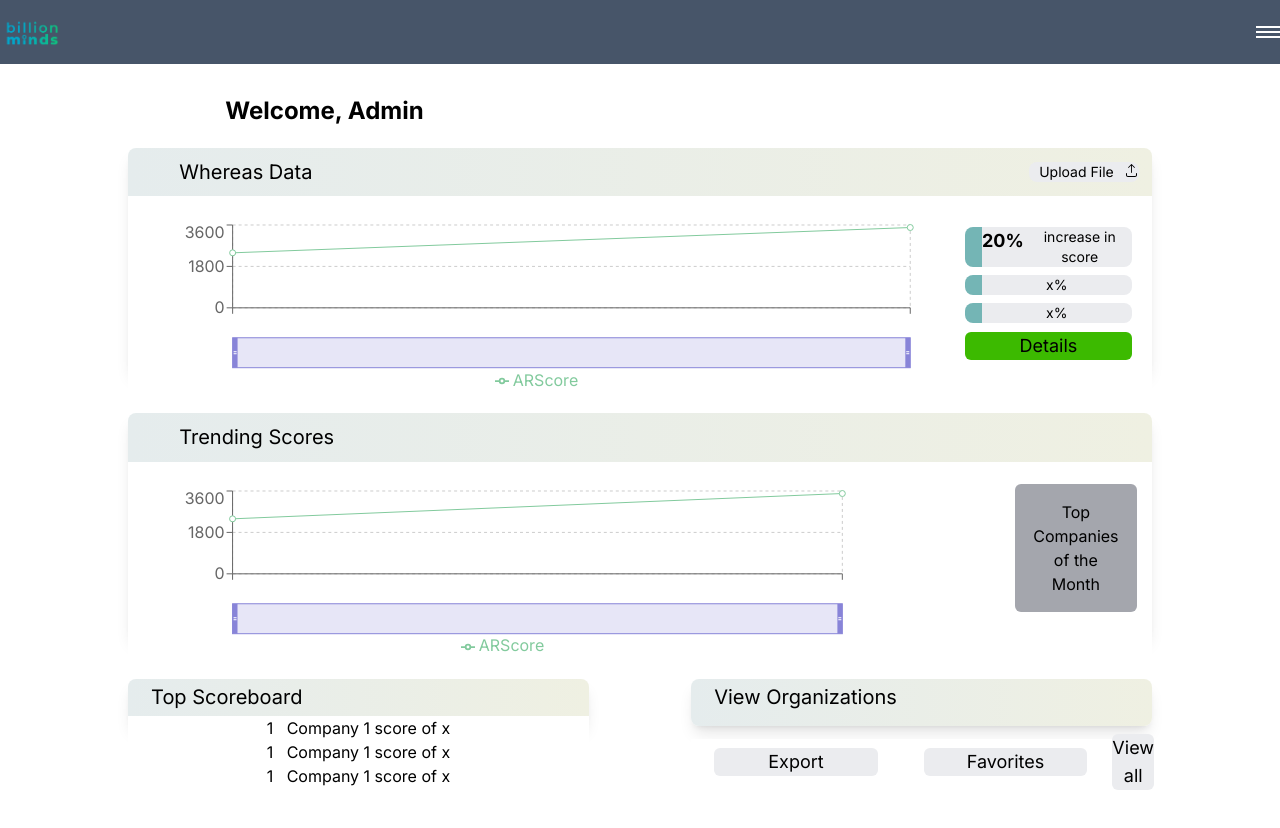
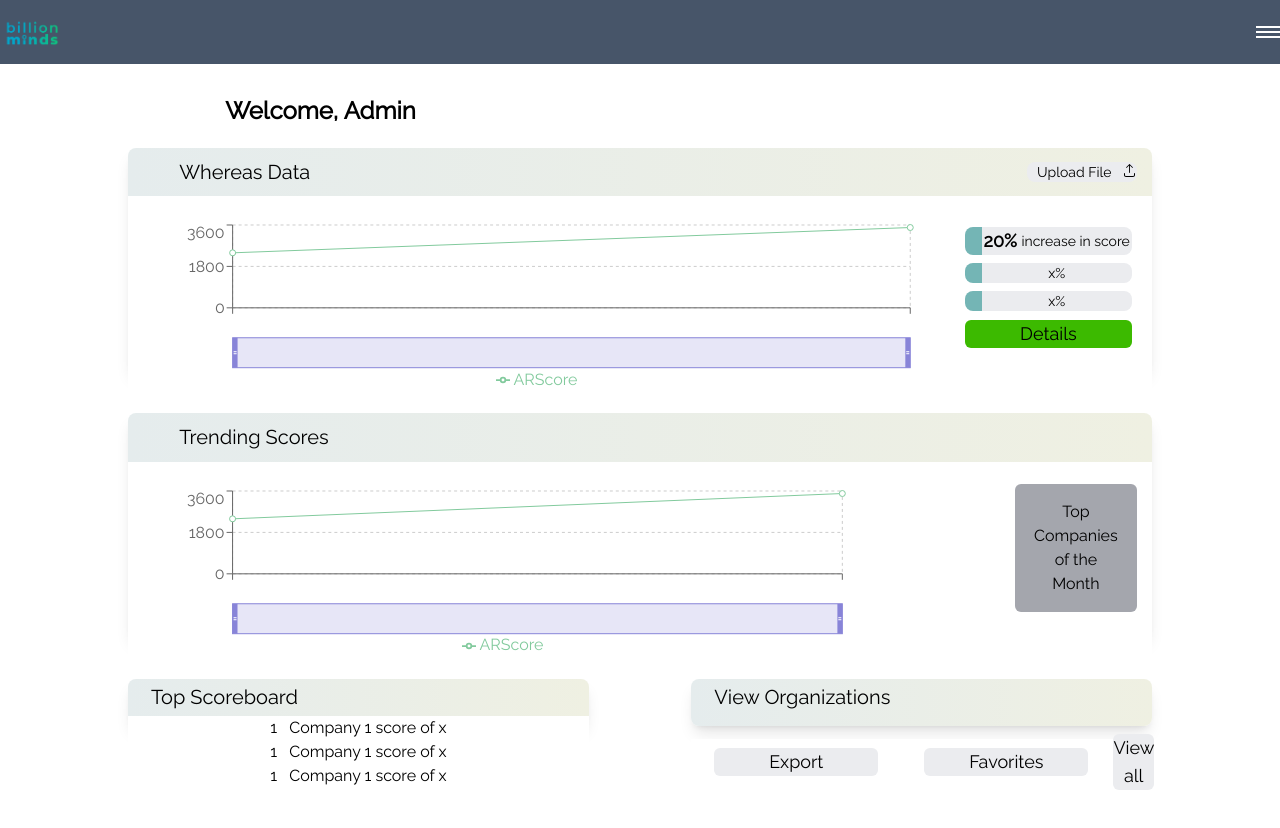
Before and after one commit to dy-ma/BillionMinds-Dash, a Next.js app: page /admin in a window 1280 px wide. Shown: the top 828 px of the page. Built offline with nearby package versions, Linux system fonts and the light colour scheme.

Commit message:
font support

```diff
--- a/app/admin/page.tsx
+++ b/app/admin/page.tsx
@@ -4,6 +4,9 @@ import LineChartComponent from "@/components/line-chart";
 import { ResponsiveContainer, LineChart, Bar, Brush, XAxis,
     YAxis, CartesianGrid, Tooltip, Line, Legend} from 'recharts';
 import Link from "next/link";
+
+import { raleway } from '../fonts';
+import { Raleway } from 'next/font/google';
 
 export default function Dash() {
 
@@ -21,7 +24,7 @@ export default function Dash() {
 
 
     return (
-      <div className="flex flex-col h-screen bg-white px-[10%] py-[2%] text-black text-clip overflow-hidden">
+      <div className={`flex flex-col h-screen bg-white px-[10%] py-[2%] text-black text-clip overflow-hidden`}>
         <div className=" mx-[5%] flex flex-row h-[5%]">
           <div className="flex items-end text-black text-2xl ml-[5%] mr-[60%] font-bold">
             <p>Welcome, Admin</p>
@@ -31,7 +34,7 @@ export default function Dash() {
 
         <div className="h-[30%] my-[2%] flex flex-col shadow-lg rounded-lg bg-gradient-to-r from-grad1-start to-grad1-end">
           <div className="flex items-center text-black text-xl py-[1%] ">
-            <p className="ml-[5%] font-raleway">Whereas Data</p>
+            <p className="ml-[5%]">Whereas Data</p>
             <div className="flex flex-row ml-[70%] bg-main-grey rounded-lg text-sm hover:bg-grey">
               <div className="flex flex-row">
                 <p className='mx-[10px]'>Upload File</p>
--- /dev/null
+++ b/app/fonts.ts
@@ -0,0 +1,7 @@
+import { Raleway } from 'next/font/google'
+
+export const raleway = Raleway({
+  weight: '400',
+  subsets: ['latin'],
+  display: 'swap',
+})
--- a/app/globals.css
+++ b/app/globals.css
@@ -2,7 +2,7 @@
 @tailwind components;
 @tailwind utilities;
 
-@import url('https://fonts.googleapis.com/css2?family=Raleway&display=swap');
+/* @import url('https://fonts.googleapis.com/css2?family=Raleway&display=swap'); */
 
 :root {
   --foreground-rgb: 0, 0, 0;
@@ -11,11 +11,11 @@
   min-height: 100vh;
 }
 
-@layer base {
+/* @layer base {
   html {
     font-family: "Raleway", sans-serif;
   }
-}
+} */
 
 @media (prefers-color-scheme: dark) {
   :root {
--- a/app/layout.tsx
+++ b/app/layout.tsx
@@ -1,9 +1,9 @@
 import type { Metadata } from 'next'
-import { Inter } from 'next/font/google'
+import { raleway } from './fonts'
 import Header from '@/components/Header'
 import './globals.css'
 
-const inter = Inter({ subsets: ['latin'] })
+
 
 export const metadata: Metadata = {
   title: 'Create Next App',
@@ -17,7 +17,7 @@ export default function RootLayout({
 }) {
   return (
     <html lang="en">
-      <body className={inter.className}>
+      <body className={raleway.className}>
         <Header/>
         {children}
       </body>
--- a/app/page.tsx
+++ b/app/page.tsx
@@ -2,7 +2,7 @@ import Image from 'next/image'
 
 export default function Home() {
   return (
-    <main className="flex min-h-screen flex-col items-center justify-between p-24 font-raleway">
+    <main className="flex min-h-screen flex-col items-center justify-between p-24">
       <div className="z-10 max-w-5xl w-full items-center justify-between font-mono text-sm lg:flex">
         <p className="fixed left-0 top-0 flex w-full justify-center border-b border-gray-300 bg-gradient-to-b from-zinc-200 pb-6 pt-8 backdrop-blur-2xl dark:border-neutral-800 dark:bg-zinc-800/30 dark:from-inherit lg:static lg:w-auto  lg:rounded-xl lg:border lg:bg-gray-200 lg:p-4 lg:dark:bg-zinc-800/30">
           Get started by editing&nbsp;
--- a/tailwind.config.ts
+++ b/tailwind.config.ts
@@ -8,9 +8,6 @@ const config: Config = {
   ],
   theme: {
     extend: {
-      fontFamily: {
-        sans: ["Raleway", "sans-serif"],
-      },
       backgroundImage: {
         "gradient-radial": "radial-gradient(var(--tw-gradient-stops))",
         "gradient-conic":
```
